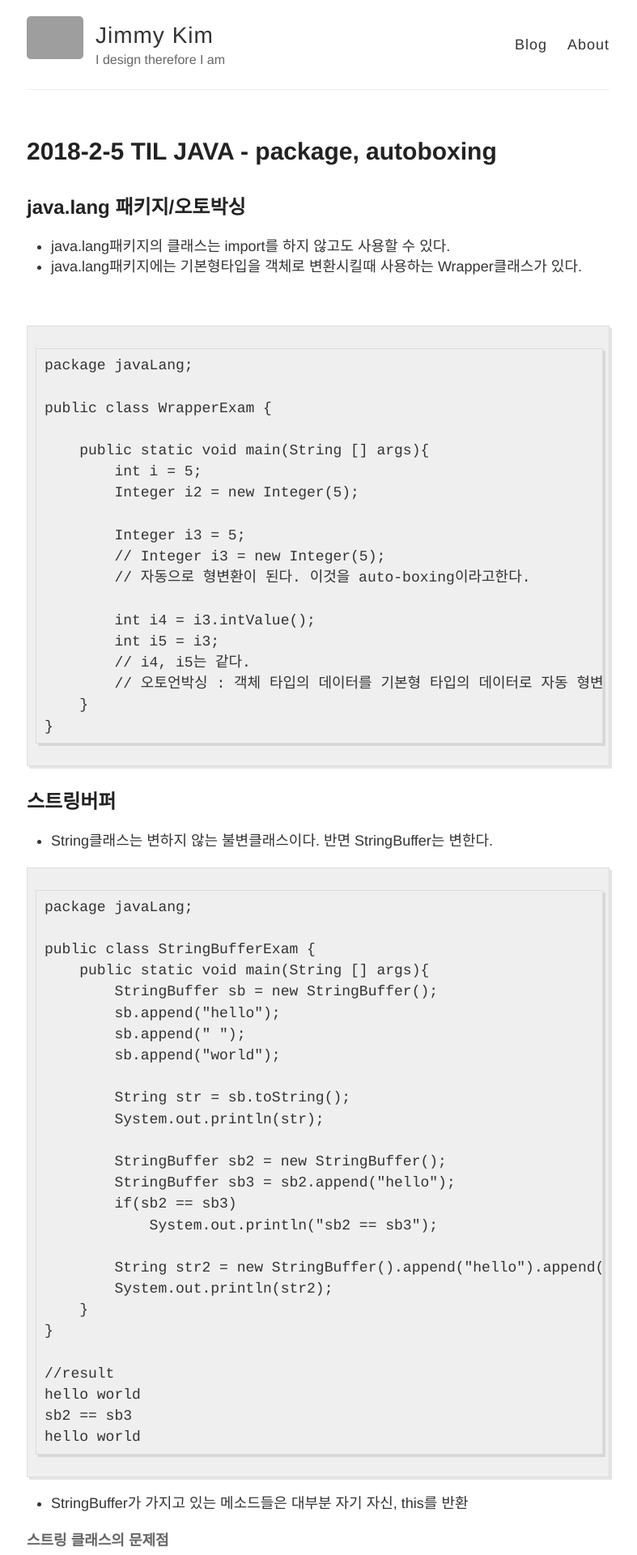
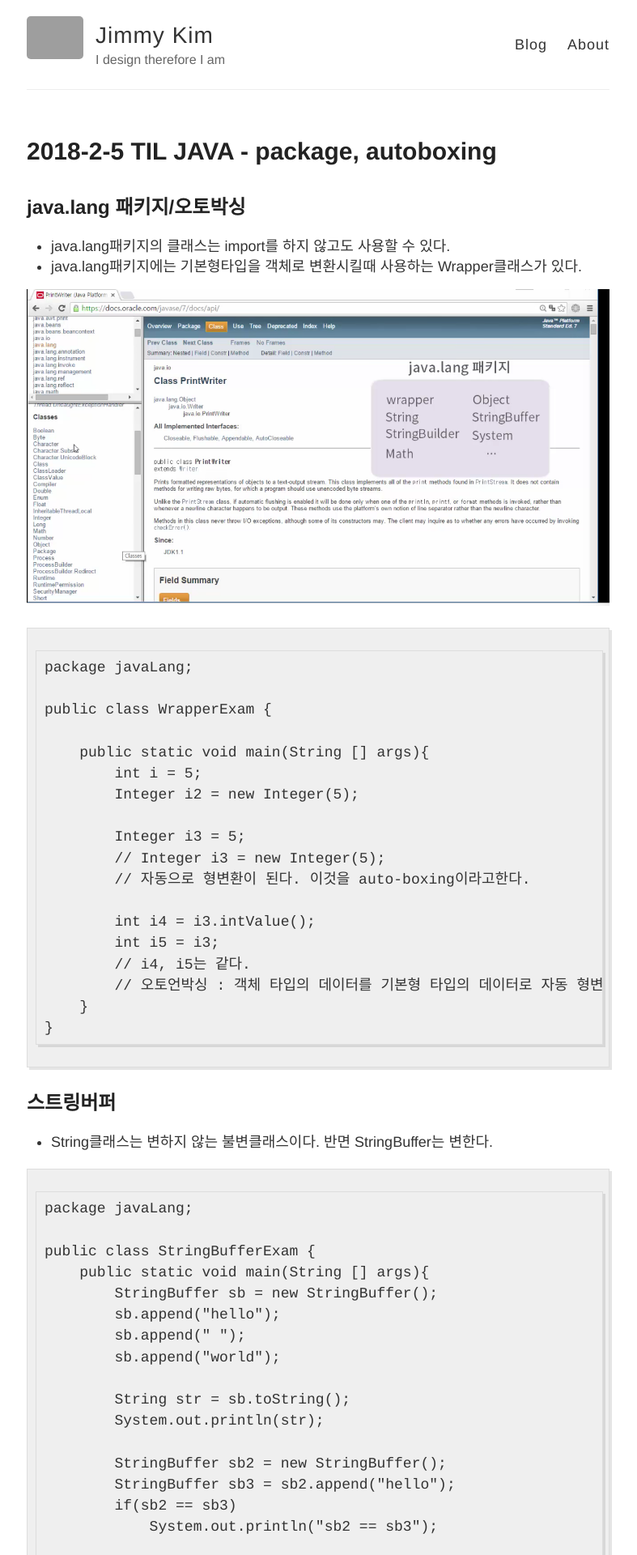
Before and after one commit to jaeyeon93/jaeyeon93.github.io, a Jekyll site: the page built from _posts/2018-2-5-TIL.md, in a window 1280 px wide. Shown: the top 1920 px of the page at 81% size, without its empty margins (247-1034 px from the left). Built offline with Jekyll 4.4.1, drawn with Linux system fonts in a browser that asks for light colours; grey boxes are pictures that could not be loaded.

Commit message:
2018-2-5 image upload

````diff
--- a/_posts/2018-2-5-TIL.md
+++ b/_posts/2018-2-5-TIL.md
@@ -7,7 +7,7 @@ title: 2018-2-5 TIL JAVA - package, autoboxing
 - java.lang패키지의 클래스는 import를 하지 않고도 사용할 수 있다.
 - java.lang패키지에는 기본형타입을 객체로 변환시킬때 사용하는 Wrapper클래스가 있다.
 
-![](/Users/jimmy/Desktop/2018-2-3%20TIL/java_package.png)
+![](https://github.com/jaeyeon93/jaeyeon93.github.io/blob/master/images/java_package.png?raw=true)
 
 
 ```
````
